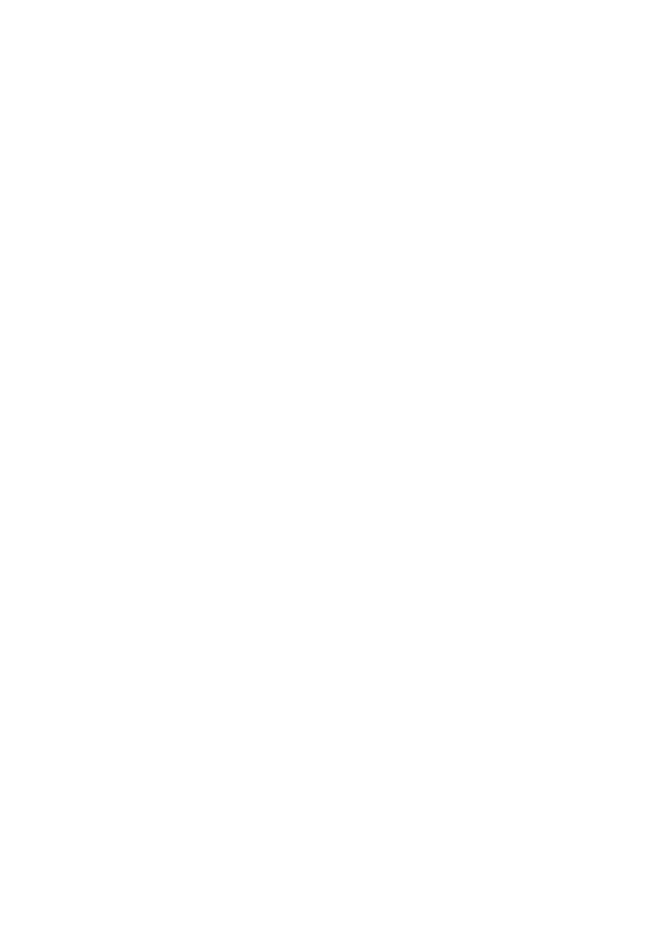
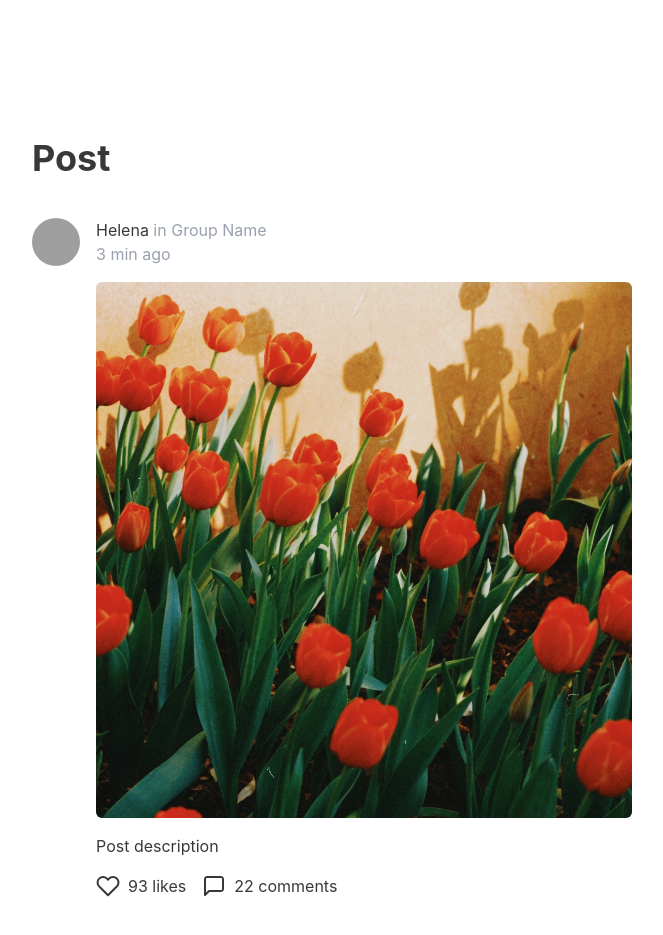
Before and after one commit to fractal-bootcamp/ericwang-styling, a React (Vite) app: page / in a window 1280 px wide. Shown: the part 1520-2455 px from the top of the page, without its empty margins (308-971 px from the left). Before the commit the page ends 1677 px from the top, so only its background shows below. Built offline with nearby package versions, Linux system fonts and the light colour scheme; grey boxes are pictures that could not be loaded.

Commit message:
add post

```diff
--- a/src/App.tsx
+++ b/src/App.tsx
@@ -1,6 +1,7 @@
 import { useState } from 'react'
 import Tasklist from './pages/tasklist'
 import Messages from './pages/Messages'
+import Post from './pages/Post'
 
 function App() {
 
@@ -12,6 +13,9 @@ function App() {
       <div className='h-screen max-w-[1080px] mx-auto flex place-items-center'>
         <Messages />
       </div>
+      <div className='h-screen max-w-[600px] mx-auto flex place-items-center'>
+        <Post />
+      </div>
     </div>
   )
 }
--- /dev/null
+++ b/src/pages/Post.tsx
@@ -0,0 +1,59 @@
+import React from 'react'
+import { useState } from 'react'
+
+const Post = () => {
+    const [liked, setLiked] = useState(false)
+    const [numLikes, setNumLikes] = useState(Math.floor(Math.random() * 100))
+    const [numComments, setNumComments] = useState(Math.floor(Math.random() * 25))
+
+    return (
+        <div>
+            <div className='mb-10'>
+                <h1 className='text-4xl font-bold'>Post</h1>
+            </div>
+            <div className='flex gap-4'>
+                <img className='w-12 h-12 rounded-full self-start' src='../../src/assets/avatar-1.png' />
+                <div className='flex flex-col gap-4'>
+                    <div>
+                        <div>
+                            Helena <span className='text-gray-400'>in Group Name</span>
+                        </div>
+                        <div className='text-gray-400'>
+                            3 min ago
+                        </div>
+                    </div>
+                    <img className='rounded-md' src='../../src/assets/flowers.jpeg' />
+                    <div className='flex flex-col gap-4'>
+                        <h2>Post description</h2>
+                        <div className='flex gap-4'>
+                            <div className='flex gap-2'>
+                                <button
+                                    className={`${liked && 'text-red-500'} cursor-pointer`}
+                                    onClick={() => {
+                                        setLiked(liked ? false : true)
+                                        setNumLikes((prevState) => liked ? prevState - 1 : prevState + 1)
+                                    }}
+                                >
+                                    <svg width="24" height="24" viewBox="0 0 24 24" fill={liked ? "currentColor" : "none"} xmlns="http://www.w3.org/2000/svg">
+                                        <path d="M20.8401 4.60999C20.3294 4.099 19.7229 3.69364 19.0555 3.41708C18.388 3.14052 17.6726 2.99817 16.9501 2.99817C16.2276 2.99817 15.5122 3.14052 14.8448 3.41708C14.1773 3.69364 13.5709 4.099 13.0601 4.60999L12.0001 5.66999L10.9401 4.60999C9.90843 3.5783 8.50915 2.9987 7.05012 2.9987C5.59109 2.9987 4.19181 3.5783 3.16012 4.60999C2.12843 5.64169 1.54883 7.04096 1.54883 8.49999C1.54883 9.95903 2.12843 11.3583 3.16012 12.39L4.22012 13.45L12.0001 21.23L19.7801 13.45L20.8401 12.39C21.3511 11.8792 21.7565 11.2728 22.033 10.6053C22.3096 9.93789 22.4519 9.22248 22.4519 8.49999C22.4519 7.77751 22.3096 7.0621 22.033 6.39464C21.7565 5.72718 21.3511 5.12075 20.8401 4.60999Z" stroke="currentColor" stroke-width="2" stroke-linecap="round" stroke-linejoin="round"/>
+                                    </svg>
+                                </button>
+                                <span>{numLikes} likes</span>
+                            </div>
+                            <div className='flex gap-2'>
+                                <button>
+                                    <svg width="24" height="24" viewBox="0 0 24 24" fill="none" xmlns="http://www.w3.org/2000/svg">
+                                        <path d="M21 15C21 15.5304 20.7893 16.0391 20.4142 16.4142C20.0391 16.7893 19.5304 17 19 17H7L3 21V5C3 4.46957 3.21071 3.96086 3.58579 3.58579C3.96086 3.21071 4.46957 3 5 3H19C19.5304 3 20.0391 3.21071 20.4142 3.58579C20.7893 3.96086 21 4.46957 21 5V15Z" stroke="currentColor" stroke-width="2" stroke-linecap="round" stroke-linejoin="round"/>
+                                    </svg>
+                                </button>
+                                <span>{numComments} comments</span>
+                            </div>
+                        </div>
+                    </div>
+                </div>
+            </div>
+        </div>
+    )
+}
+
+export default Post
```
Also changed, not shown: src/assets/flowers.jpeg (added).
